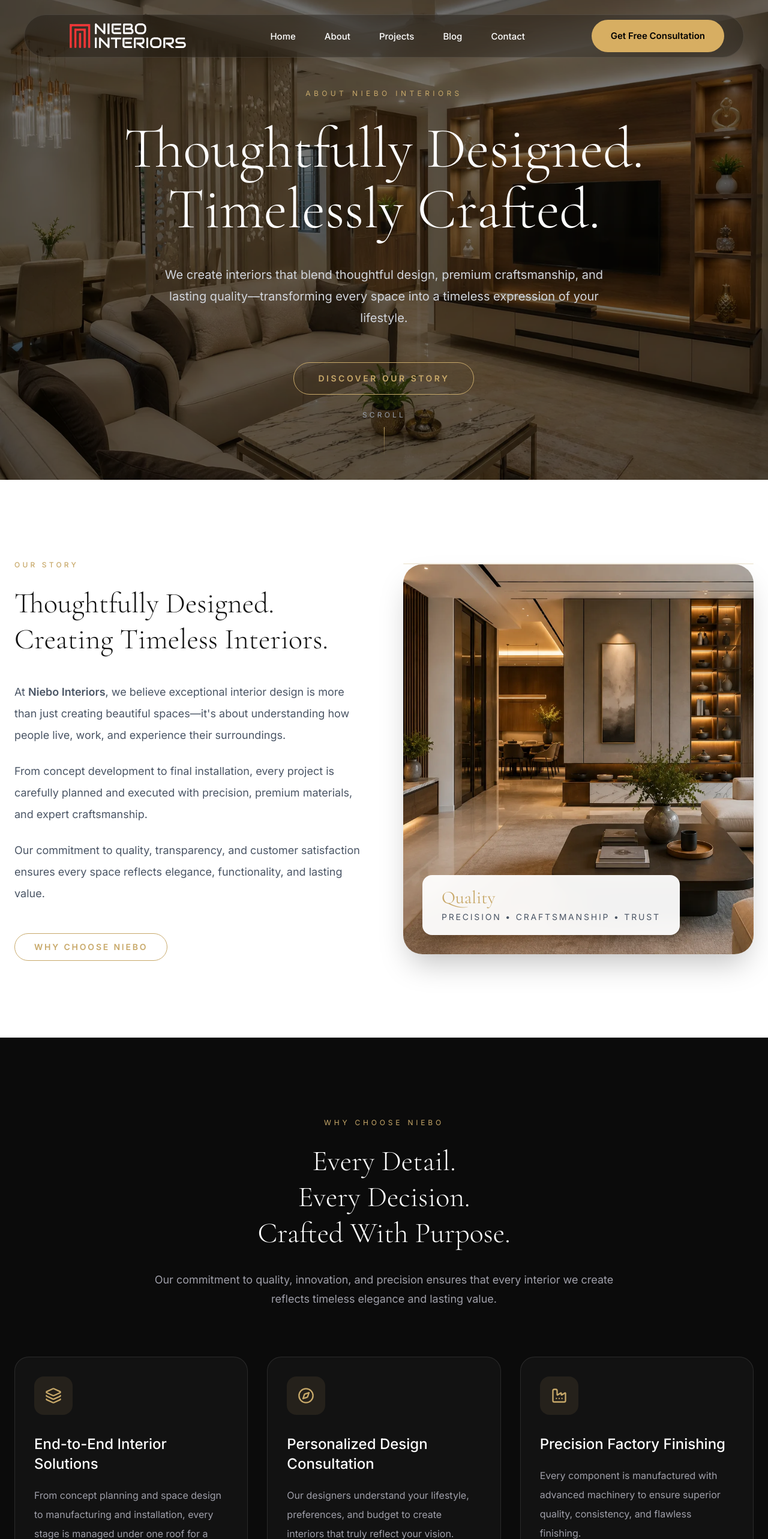
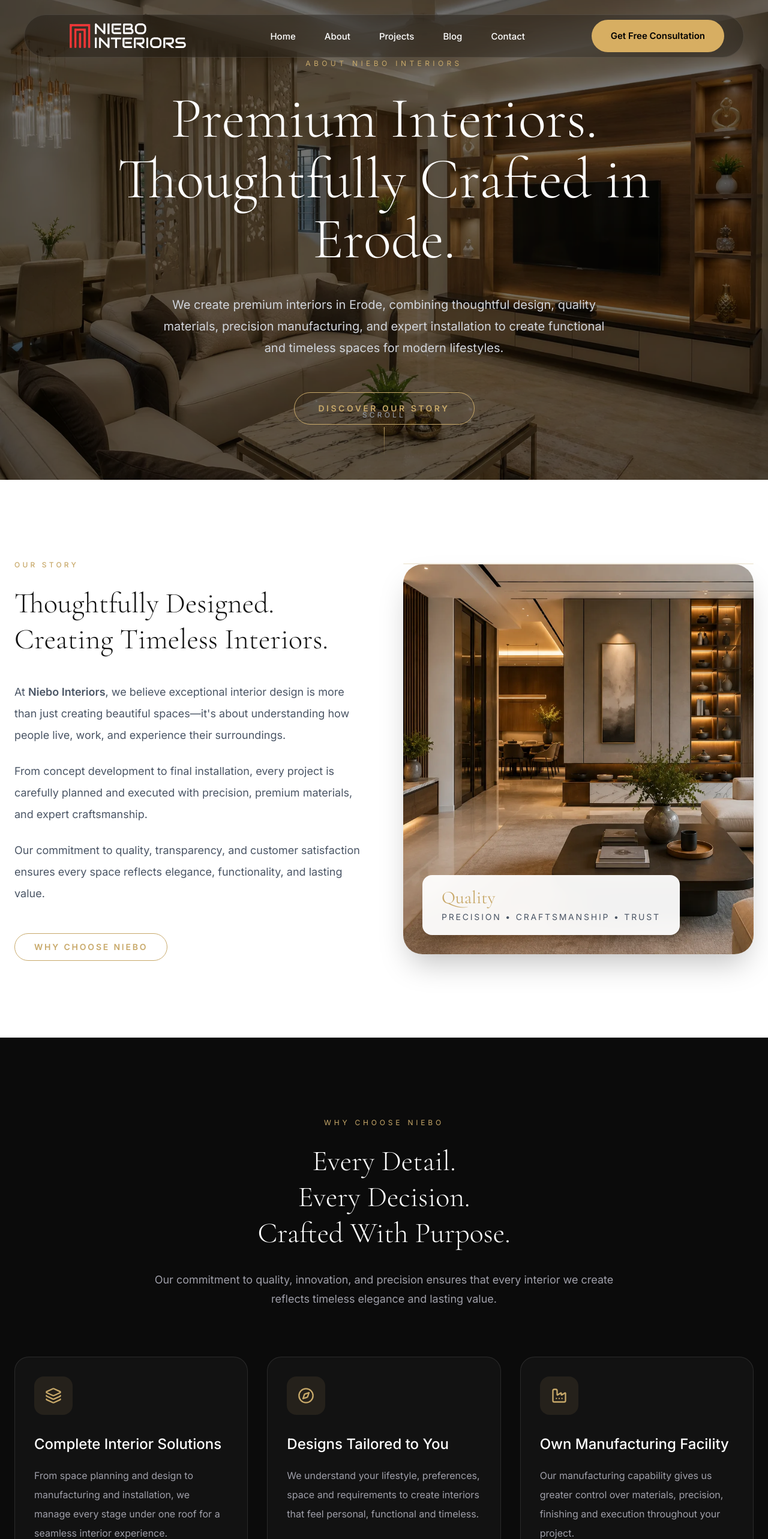
Before and after one commit to sjsaran008-cmyk/niebo-luxury, a React (Vite) app: page /about in a window 1280 px wide. Shown: the top 2566 px of the page at 60% size. Built offline with nearby package versions, Linux system fonts and the light colour scheme.

Commit message:
Update Niebo Interiors website

```diff
--- a/index.html
+++ b/index.html
@@ -2,10 +2,26 @@
 <html lang="en">
   <head>
     <meta charset="UTF-8" />
+
     <link rel="icon" type="image/webp" href="/niebo-logo.webp" />
+
     <meta name="viewport" content="width=device-width, initial-scale=1.0" />
-    <title>niebo-luxury</title>
+
+    <title>Interior Designers in Erode | Niebo Interiors</title>
+
+    <meta
+      name="description"
+      content="Niebo Interiors is a premium interior design company in Erode offering modular kitchens, wardrobes, living rooms and complete home interiors."
+    />
+
+    <meta
+      name="keywords"
+      content="interior designers in Erode, interior design company in Erode, modular kitchen in Erode, home interiors in Erode, wardrobe design in Erode"
+    />
+
+    <meta name="author" content="Niebo Interiors" />
   </head>
+
   <body>
     <div id="root"></div>
     <script type="module" src="/src/main.jsx"></script>
--- a/src/components/Hero.jsx
+++ b/src/components/Hero.jsx
@@ -32,7 +32,7 @@ const Hero = () => {
       {/* LCP IMAGE — LOAD IMMEDIATELY */}
       <img
         src={heroImage}
-        alt="Luxury Interior"
+        alt="Premium interior design in Erode - Niebo Interiors"
         width="1920"
         height="1080"
         loading="eager"
@@ -68,19 +68,18 @@ const Hero = () => {
           variants={item}
           className="max-w-4xl font-display text-[2.9rem] font-light italic leading-[1.02] text-ivory sm:text-5xl lg:text-7xl"
         >
-          Crafting Interiors
-          <br />
-          That Feel Like Home
+          Premium Interior Designers
+<br />
+in Erode
         </motion.h1>
 
         <motion.p
           variants={item}
           className="mt-5 max-w-[340px] font-body text-sm font-light leading-7 text-stone sm:max-w-lg sm:text-base md:max-w-xl lg:mt-6 lg:text-lg"
         >
-          At Niebo Interiors, every project is thoughtfully designed and crafted
-          in our own manufacturing facility using premium materials, precision
-          engineering, and timeless aesthetics—creating spaces that are elegant,
-          functional, and built to last.
+          At Niebo Interiors, we create premium home interiors in Erode,
+including modular kitchens, wardrobes, living spaces and complete
+interior solutions—designed, manufactured and installed with precision.
         </motion.p>
 
         <motion.div
--- a/src/components/about/AboutCTA.jsx
+++ b/src/components/about/AboutCTA.jsx
@@ -1,5 +1,5 @@
 import { motion } from "framer-motion";
-import ctaImage from "../../assets/about/our story.webp";
+import ctaImage from "../../assets-optimized/images/hero.webp";
 const fadeUp = {
   hidden: {
     opacity: 0,
@@ -25,7 +25,7 @@ export default function AboutCTA() {
 
       <img loading="lazy" decoding="async"
         src={ctaImage}
-        alt="Luxury Interior"
+        alt="Premium interior design by Niebo Interiors in Erode"
         className="absolute inset-0 h-full w-full object-cover"
       />
 
@@ -57,10 +57,10 @@ export default function AboutCTA() {
           </h2>
 
           <p className="mx-auto mt-8 max-w-3xl text-lg leading-9 text-zinc-300">
-            Whether you're planning a new home, renovating an
-            existing space, or designing a commercial project,
-            our team is ready to turn your vision into reality
-            with precision, creativity, and unmatched craftsmanship.
+             Planning a new home, renovating your space, or creating a
+  commercial interior? Our team is ready to bring your vision
+  to life with thoughtful design, quality materials, and
+  precision craftsmanship.
           </p>
 
           {/* Buttons */}
--- a/src/components/about/AboutHero.jsx
+++ b/src/components/about/AboutHero.jsx
@@ -23,10 +23,9 @@ export default function AboutHero() {
     >
       {/* Background Image */}
 
-      <img loading="eager"
-fetchPriority="high"decoding="async"
+      <img loading="lazy" decoding="async"
   src={heroImage}
-  alt="Luxury Interior"
+  alt="Niebo Interiors - premium interior design in Erode"
   fetchPriority="high"
   loading="eager"
   decoding="async"
@@ -61,9 +60,9 @@ fetchPriority="high"decoding="async"
           transition={{ delay: 0.2 }}
           className="mt-8 font-display text-4xl font-light leading-[1.05] text-white md:text-6xl lg:text-8xl"
         >
-          Thoughtfully Designed.
-          <br />
-          Timelessly Crafted.
+          Premium Interiors.
+<br />
+Thoughtfully Crafted in Erode.
         </motion.h1>
 
         <motion.p
@@ -73,9 +72,9 @@ fetchPriority="high"decoding="async"
           transition={{ delay: 0.4 }}
           className="mx-auto mt-10 max-w-3xl text-base md:text-xl leading-8 md:leading-9 text-gray-300 md:text-xl"
         >
-          We create interiors that blend thoughtful design,
-          premium craftsmanship, and lasting quality—transforming
-          every space into a timeless expression of your lifestyle.
+          We create premium interiors in Erode, combining thoughtful design,
+quality materials, precision manufacturing, and expert installation
+to create functional and timeless spaces for modern lifestyles.
         </motion.p>
 
         <motion.a
--- a/src/components/about/InstallationProcess.jsx
+++ b/src/components/about/InstallationProcess.jsx
@@ -82,13 +82,11 @@ export default function InstallationProcess() {
           <h2 className="mt-6 font-display text-4xl font-light leading-tight text-white md:text-5xl">
             From Installation
             <br />
-            To Lifetime Support.
+            To Final Installation.
           </h2>
 
           <p className="mt-8 text-base md:text-lg leading-7 md:leading-8 text-zinc-400">
-            Every project is completed with precision,
-            professionalism, and dependable after-sales
-            support to ensure lasting satisfaction.
+            From detailed planning and safe delivery to precision installation and after-sales support, every stage is handled with care to deliver a seamless interior experience.
           </p>
         </motion.div>
 
@@ -120,7 +118,7 @@ export default function InstallationProcess() {
 
                 </div>
 
-                <h3 className="mt-8 text-xl md:text-2xlfont-medium text-white">
+                <h3 className="mt-8 text-xl font-medium text-white md:text-2xl">
                   {step.title}
                 </h3>
 
--- a/src/components/about/MaterialsSection.jsx
+++ b/src/components/about/MaterialsSection.jsx
@@ -38,14 +38,11 @@ export default function MaterialsSection() {
           <h2 className="mt-6 font-display text-4xl font-light leading-tight text-[#111] md:text-5xl">
             Premium Materials &
             <br />
-            Branded Hardware.
+            Precision Hardware.
           </h2>
 
           <p className="mt-8 text-base md:text-lg leading-8 md:leading-9 text-gray-600">
-            We carefully select premium-quality materials and
-            trusted hardware brands to ensure every interior
-            delivers exceptional durability, elegant finishes,
-            and long-lasting performance.
+           Every interior begins with the right materials. We carefully select durable boards, premium finishes, and reliable hardware to create spaces that look refined, perform effortlessly, and stand the test of time.
           </p>
 
           {/* Features */}
@@ -95,7 +92,7 @@ export default function MaterialsSection() {
               ].map((brand) => (
                 <span
                   key={brand}
-                  className="rounded-full border border-[#C8A96A]/30 px-4 py-2 text-xs md:text-sm text-sm text-gray-700"
+                  className="rounded-full border border-[#C8A96A]/30 px-4 py-2 text-xs text-gray-700 md:text-sm"
                 >
                   {brand}
                 </span>
@@ -119,9 +116,9 @@ export default function MaterialsSection() {
 
           <div className="hidden md:block absolute -left-6 -bottom-6 h-full w-full rounded-[32px] border border-[#C8A96A]/20" />
 
-          <img loading="lazy" decoding="async"
+          <img
   src={materialsImage}
-  alt="Premium Materials"
+  alt="Premium interior materials and branded hardware at Niebo Interiors"
   loading="lazy"
   decoding="async"
   className="relative h-[500px] md:h-[650px] w-full rounded-[32px] object-cover shadow-2xl"
--- a/src/components/about/OurStory.jsx
+++ b/src/components/about/OurStory.jsx
@@ -86,12 +86,12 @@ export default function OurStory() {
         >
           <div className="hidden md:block h-full w-full rounded-[32px] border border-[#C8A96A]/20" />
 
-          <img loading="lazy" decoding="async"
+          <img
   src={storyImage}
-  alt="Our Story"
+  alt="Niebo Interiors interior design craftsmanship"
   loading="lazy"
   decoding="async"
-  className="relative h-[500px] md:h-[650px] w-full rounded-[32px] object-cover shadow-2xl"
+  className="relative h-[500px] w-full rounded-[32px] object-cover shadow-2xl md:h-[650px]"
 />
 
           {/* Floating Badge */}
--- a/src/components/about/WhyChooseNiebo.jsx
+++ b/src/components/about/WhyChooseNiebo.jsx
@@ -11,39 +11,39 @@ import {
 const features = [
   {
     icon: Layers3,
-    title: "End-to-End Interior Solutions",
+    title: "Complete Interior Solutions",
     description:
-      "From concept planning and space design to manufacturing and installation, every stage is managed under one roof for a seamless experience.",
+      "From space planning and design to manufacturing and installation, we manage every stage under one roof for a seamless interior experience.",
   },
   {
     icon: Compass,
-    title: "Personalized Design Consultation",
+    title: "Designs Tailored to You",
     description:
-      "Our designers understand your lifestyle, preferences, and budget to create interiors that truly reflect your vision.",
+      "We understand your lifestyle, preferences, space and requirements to create interiors that feel personal, functional and timeless.",
   },
   {
     icon: Factory,
-    title: "Precision Factory Finishing",
+    title: "Own Manufacturing Facility",
     description:
-      "Every component is manufactured with advanced machinery to ensure superior quality, consistency, and flawless finishing.",
+      "Our manufacturing capability gives us greater control over materials, precision, finishing and execution throughout your project.",
   },
   {
     icon: Gem,
-    title: "Premium Materials & Branded Hardware",
+    title: "Premium Materials & Hardware",
     description:
-      "We use carefully selected materials and trusted hardware brands to ensure durability, elegance, and long-term performance.",
+      "We carefully select quality materials and trusted hardware to deliver interiors designed for durability, functionality and refined aesthetics.",
   },
   {
     icon: Hammer,
-    title: "Professional Installation",
+    title: "Precision Installation",
     description:
-      "Our experienced installation team delivers every project with precision, cleanliness, and attention to every detail.",
+      "Our installation team focuses on accuracy, finishing and attention to detail to ensure every element comes together beautifully.",
   },
   {
     icon: ShieldCheck,
-    title: "Reliable Warranty & After-Sales Support",
+    title: "Warranty & After-Sales Support",
     description:
-      "Even after project completion, we continue to support you with dependable warranty coverage and responsive service.",
+      "Our relationship continues beyond installation with dependable warranty support and responsive after-sales service.",
   },
 ];
 
--- a/src/components/projects/ProjectsHero.jsx
+++ b/src/components/projects/ProjectsHero.jsx
@@ -6,9 +6,9 @@ export default function ProjectsHero() {
   return (
     <section className="relative h-screen overflow-hidden">
       {/* Background Image */}
-      <img loading="eager" fetchPriority="high" decoding="async"
+      <img
   src={heroImage}
-  alt="Luxury Interior Projects"
+  alt="Niebo Interiors premium interior projects in Erode"
   fetchPriority="high"
   loading="eager"
   decoding="async"
@@ -40,9 +40,9 @@ export default function ProjectsHero() {
             transition={{ delay: 0.2, duration: 0.8 }}
             className="mt-8 font-display text-4xl font-light leading-tight text-white md:text-7xl"
           >
-            Spaces Designed
+             Premium Interior Projects
             <br />
-            To Be Lived In.
+            Crafted in Erode.
           </motion.h1>
 
           <motion.p
@@ -51,9 +51,9 @@ export default function ProjectsHero() {
             transition={{ delay: 0.4, duration: 0.8 }}
             className="mx-auto mt-8 max-w-3xl text-lg leading-8 text-zinc-300"
           >
-            Explore a curated collection of luxury interiors crafted with
-            precision, premium materials, and timeless design. Every project
-            reflects our commitment to quality and attention to detail.
+            Explore our collection of modular kitchens, wardrobes, living spaces,
+  and complete home interiors in Erode—designed with premium materials,
+  precision manufacturing, and thoughtful craftsmanship.
           </motion.p>
 
             <motion.div
```
Also changed, not shown: 1 other file (tests, documents, lock files or other folders).
